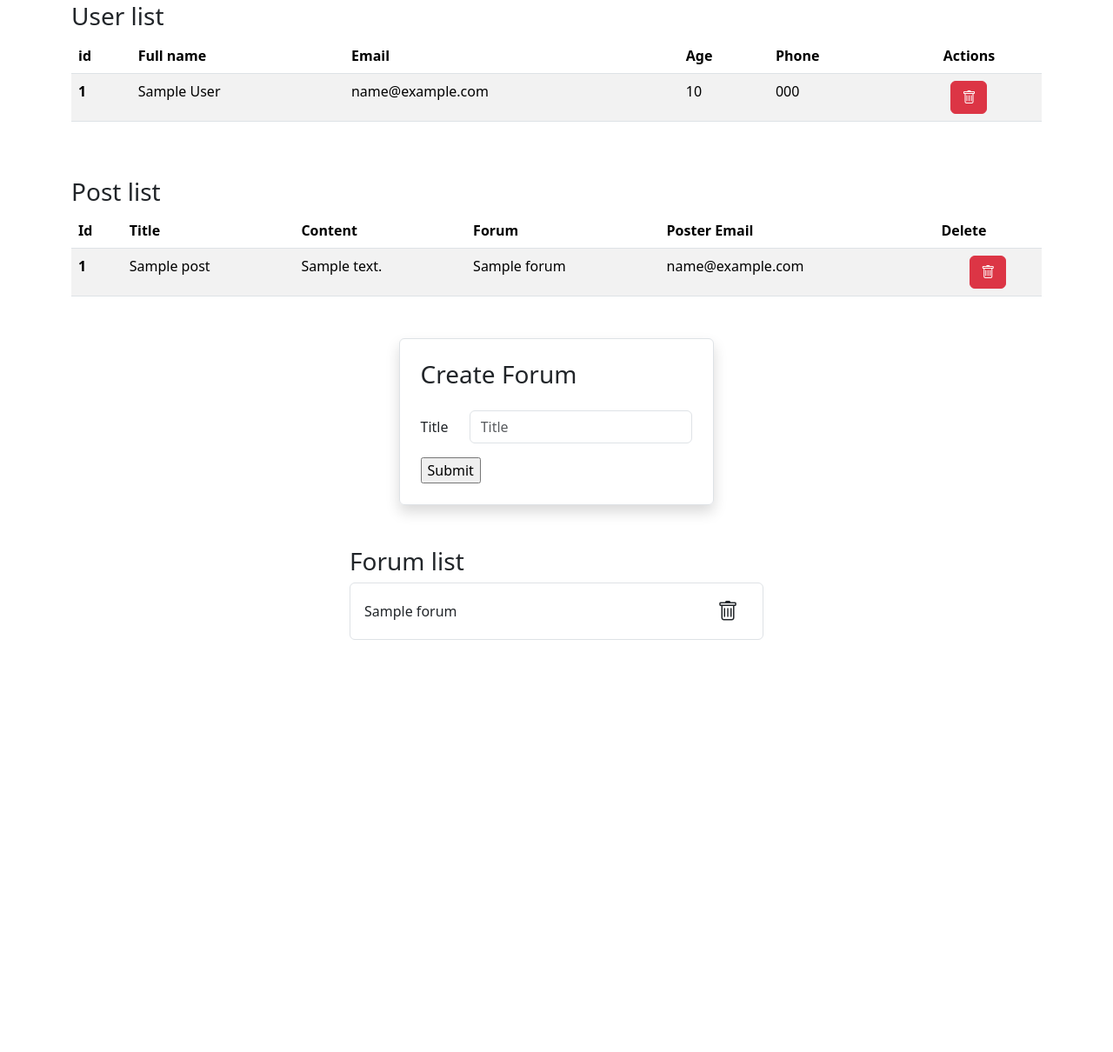
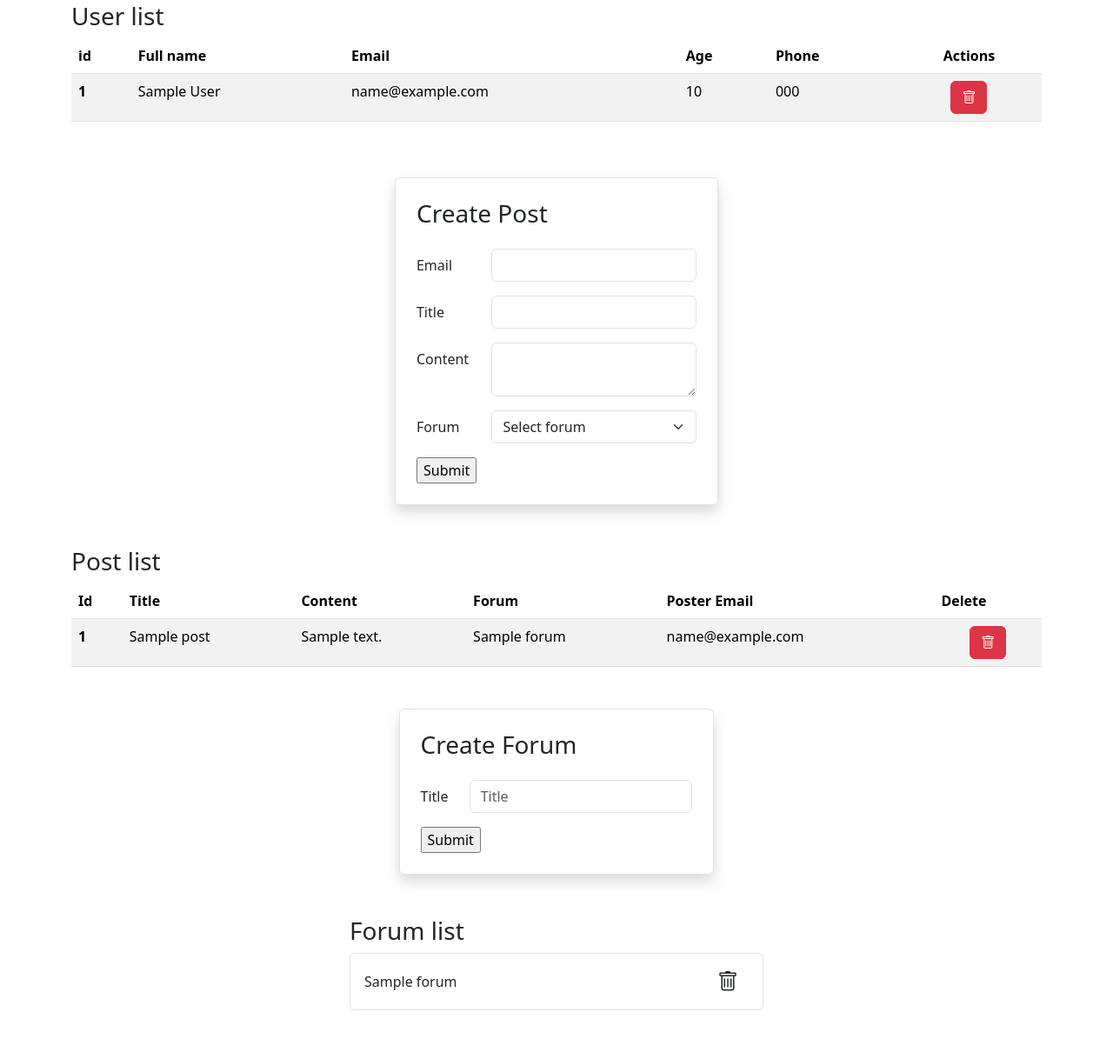
Before and after one commit to VadimEp622/simple-php-mvc, a PHP site: page /proj-php/app/views/home.php in a window 1280 px wide. Shown: the part 134-1344 px from the top of the page at 87% size. Before the commit the page ends 870 px from the top, so only its background shows below. Run offline with PHP 8.4, Linux system fonts and the light colour scheme; tables that the repository leaves empty or names only in its code hold one stand-in row (values such as "Sample post").

Commit message:
added post-create-form

```diff
--- /dev/null
+++ b/app/components/post-create-form.php
@@ -0,0 +1,97 @@
+<?php
+require_once __DIR__ . '/../config/db-conn.php';
+require_once __DIR__ . '/../services/flash.services.php';
+require_once __DIR__ . '/../models/forum.model.php';
+
+
+$current_cmp = 'post-create-form';
+$current_form = 'post_create_form';
+
+
+try {
+    $res[$current_cmp]['forums'] = fetch_forums($conn);
+    if (count($res[$current_cmp]['forums']) < 1) {
+        $res[$current_cmp]['error']   = true;
+        $res[$current_cmp]['message'] = "No forums found! either create one, or reload this page";
+    }
+} catch (Exception $e) {
+    $res[$current_cmp]['error']   = true;
+    $res[$current_cmp]['message'] = "Forums list fetch failed!";
+}
+
+
+
+if ($_SERVER["REQUEST_METHOD"] == "POST" && isset($_POST['current_form']) && $_POST['current_form'] == $current_form) {
+    $email = filter_input(INPUT_POST, 'email', FILTER_SANITIZE_EMAIL);
+    $title = filter_input(INPUT_POST, 'title', FILTER_SANITIZE_SPECIAL_CHARS);
+    $content = filter_input(INPUT_POST, 'content', FILTER_SANITIZE_SPECIAL_CHARS);
+    $forum = filter_input(INPUT_POST, 'forum', FILTER_SANITIZE_NUMBER_INT);
+}
+
+?>
+
+<section class="container my-5 d-flex justify-content-center">
+    <div class="p-4 shadow border rounded">
+        <h3 class="mb-4">Create Post</h3>
+        <?php if ($res[$current_cmp]['error']) : ?>
+            <section class="">
+                <div class="text-danger">Error</div>
+                <div class="text-danger"><?= $res[$current_cmp]['message'] ?></div>
+                <a class="btn btn-secondary" href=<?php echo BASE_URL . get_current_route_value() ?>>Reload this page</a>
+            </section>
+        <?php else : ?>
+            <form method="post" class="">
+                <input type="hidden" name="current_form" value="<?= $current_form ?>">
+
+                <div class="row mb-3">
+                    <label for="email" class="col-sm-3 col-form-label">Email</label>
+                    <div class="col-sm-9">
+                        <input type="email" name="email" class="form-control" value="<?= isset($email) ? $email : '' ?>">
+                    </div>
+                    <?php if ($validation[$current_form]['email']['error']) : ?>
+                        <div class="text-danger"><?= $validation[$current_form]['email']['message'] ?></div>
+                    <?php endif ?>
+                </div>
+
+                <div class="row mb-3">
+                    <label for="title" class="col-sm-3 col-form-label">Title</label>
+                    <div class="col-sm-9">
+                        <input type="text" name="title" class="form-control" value="<?= isset($title) ? $title : '' ?>">
+                    </div>
+                    <?php if ($validation[$current_form]['title']['error']) : ?>
+                        <div class="text-danger"><?= $validation[$current_form]['title']['message'] ?></div>
+                    <?php endif ?>
+                </div>
+
+                <div class="row mb-3">
+                    <label for="content" class="col-sm-3 col-form-label">Content</label>
+                    <div class="col-sm-9">
+                        <textarea name="content" class="form-control" aria-label="post content"><?= isset($content) ? $content : '' ?></textarea>
+                    </div>
+                    <?php if ($validation[$current_form]['content']['error']) : ?>
+                        <div class="text-danger"><?= $validation[$current_form]['content']['message'] ?></div>
+                    <?php endif ?>
+                </div>
+
+                <div class="row mb-3">
+                    <label for="forum" class="col-sm-3 col-form-label">Forum</label>
+                    <div class="col-sm-9">
+                        <select name="forum" class="form-select" aria-label="forum select">
+                            <option value='' selected>Select forum</option>
+                            <?php foreach ($res[$current_cmp]['forums'] as $forum) : ?>
+                                <option value="<?= $forum['id'] ?>"><?= $forum['title'] ?></option>
+                            <?php endforeach ?>
+                        </select>
+                    </div>
+                    <?php if ($validation[$current_form]['forum']['error']) : ?>
+                        <div class="text-danger"><?= $validation[$current_form]['forum']['message'] ?></div>
+                    <?php endif ?>
+                </div>
+
+                <div>
+                    <input type="submit" value="Submit">
+                </div>
+            </form>
+        <?php endif ?>
+    </div>
+</section>
--- a/app/views/home.php
+++ b/app/views/home.php
@@ -14,7 +14,6 @@ require_once __DIR__ . '/../services/form-handler.services.php';
 //      (and even better, see if it's possible to make some essential required file that will be included in every page, and that file will have the above mentioned arrays)
 // 6) fix flash messages causing layout to jump (for example, adding margin-block-end:16px to forms)
 // 7) research PSR compliance
-// 8) add post-create-form.php
 
 
 display_flash_message(FLASH_OPERATION_FORUM_CREATE);
@@ -71,6 +70,7 @@ if ($_SERVER["REQUEST_METHOD"] == "POST" && isset($_POST['current_form'])) {
     <?php require_once __DIR__ . '/../components/navbar.php'; ?>
     <h1>Hello From Home</h1>
     <?php require_once __DIR__ . '/../components/user-list.php'; ?>
+    <?php require_once __DIR__ . '/../components/post-create-form.php'; ?>
     <?php require_once __DIR__ . '/../components/post-list.php'; ?>
     <?php require_once __DIR__ . '/../components/forum-create-form.php'; ?>
     <?php require_once __DIR__ . '/../components/forum-list.php'; ?>
```
